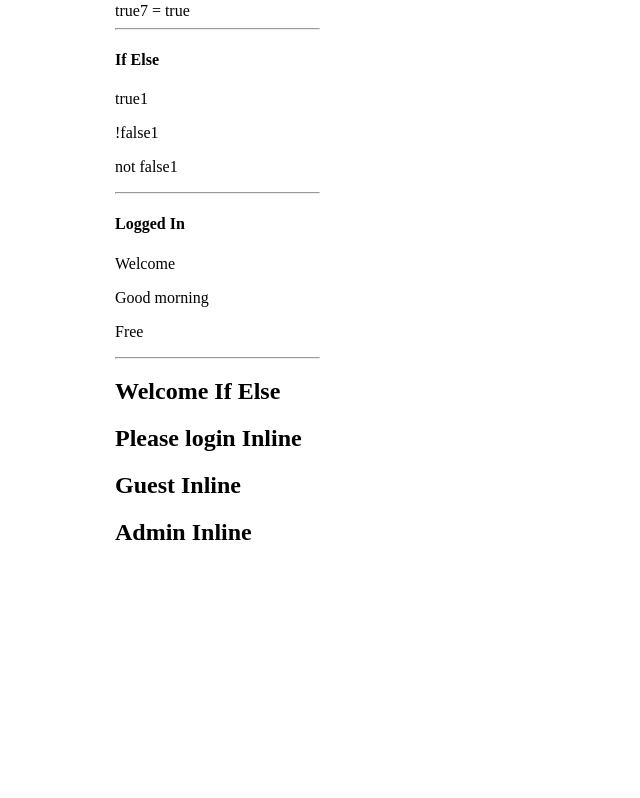
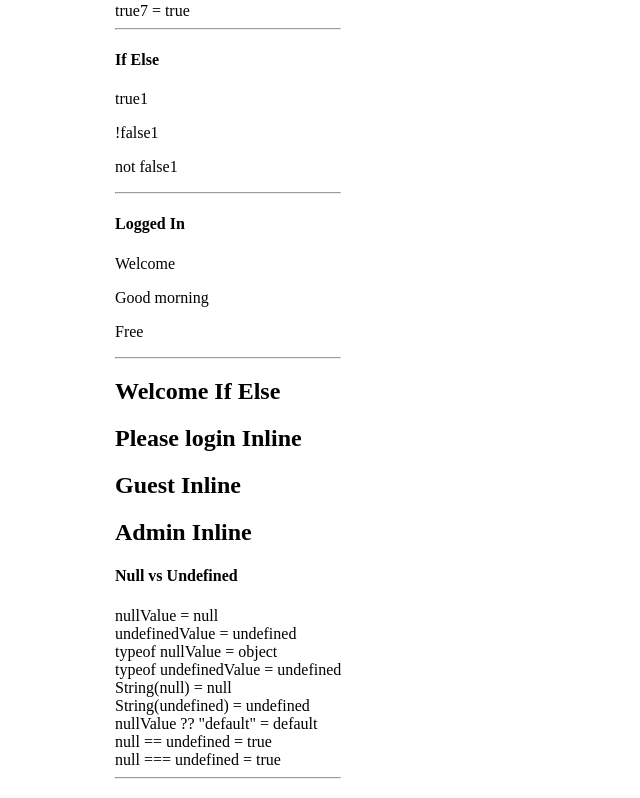
Before and after one commit to aayush24rai/webdev-client, a Next.js app: page /labs/lab3 in a window 1280 px wide. Shown: the part 798-1596 px from the top of the page, without its empty margins (0-640 px from the left). Before the commit the page ends 1375 px from the top, so only its background shows below. Built offline with nearby package versions, Linux system fonts and the light colour scheme.

Commit message:
3.2.7 null undefined

```diff
--- /dev/null
+++ b/app/labs/lab3/NullUndefined.tsx
@@ -0,0 +1,20 @@
+export default function NullUndefined() {
+    const nullValue = null;
+    const undefinedValue = undefined;
+
+    return (
+        <div id="wd-null-undefined">
+            <h4>Null vs Undefined</h4>
+            nullValue = {String(nullValue)} <br />
+            undefinedValue = {String(undefinedValue)} <br />
+            typeof nullValue = {typeof nullValue} <br />
+            typeof undefinedValue = {typeof undefinedValue} <br />
+            String(null) = {String(null)} <br />
+            String(undefined) = {String(undefined)} <br />
+            nullValue ?? "default" = {nullValue ?? "default"} <br />
+            null == undefined = {String(null == undefined)} <br />
+            null === undefined = {String(null == undefined)}
+            <hr />
+        </div>
+    )
+}
--- a/app/labs/lab3/page.tsx
+++ b/app/labs/lab3/page.tsx
@@ -5,6 +5,7 @@ import IfElse from "./IfElse";
 import TernaryOperator from "./TernaryOperator";
 import ConditionalOutputIfElse from "./ConditionalOutputIfElse";
 import ConditionalOutputInline from "./ConditionalOutputInline";
+import NullUndefined from "./NullUndefined";
 
 export default function Lab3() {
   return (
@@ -17,6 +18,7 @@ export default function Lab3() {
       <TernaryOperator />
       <ConditionalOutputIfElse />
       <ConditionalOutputInline />
+      <NullUndefined />
     </div>
   );
 }
```
